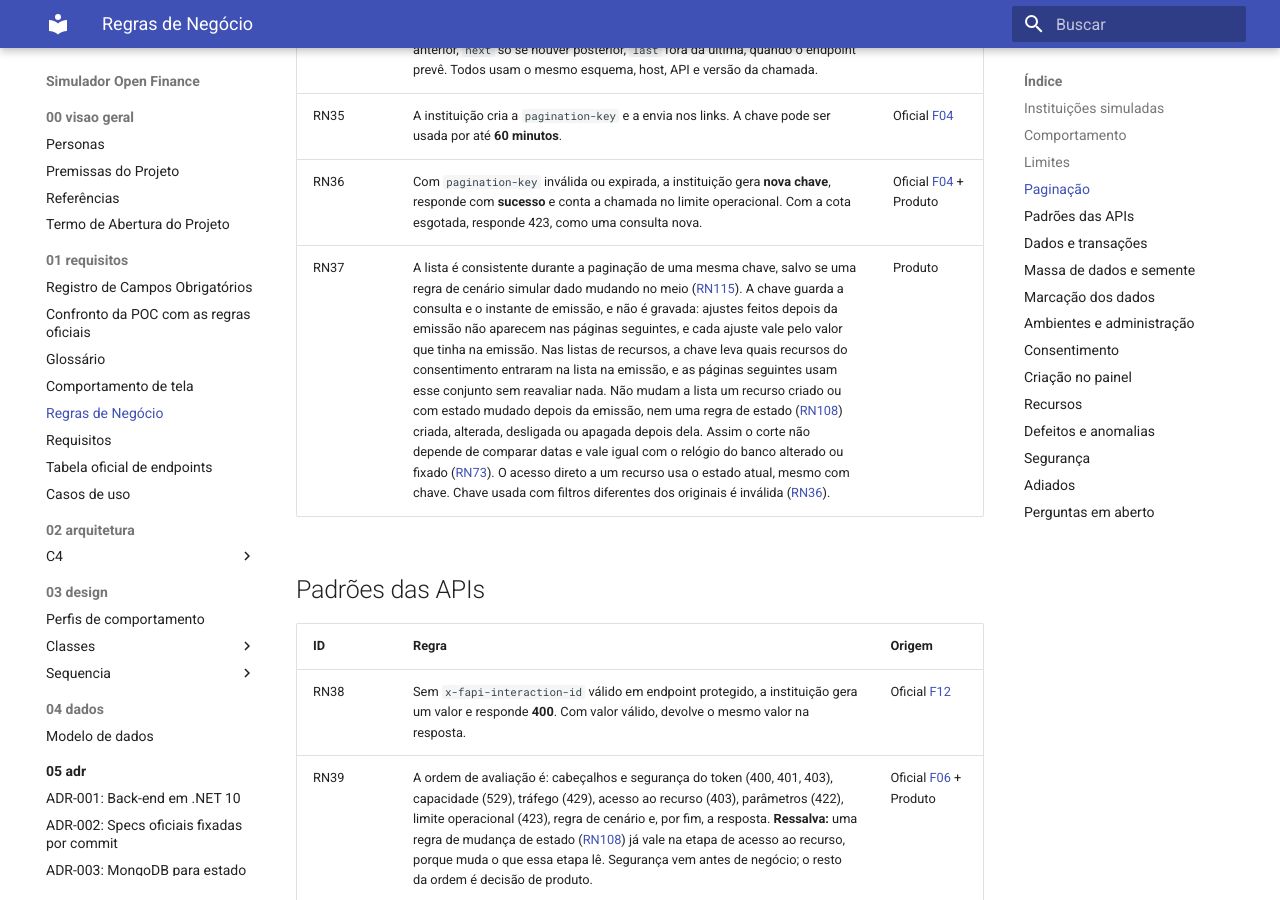
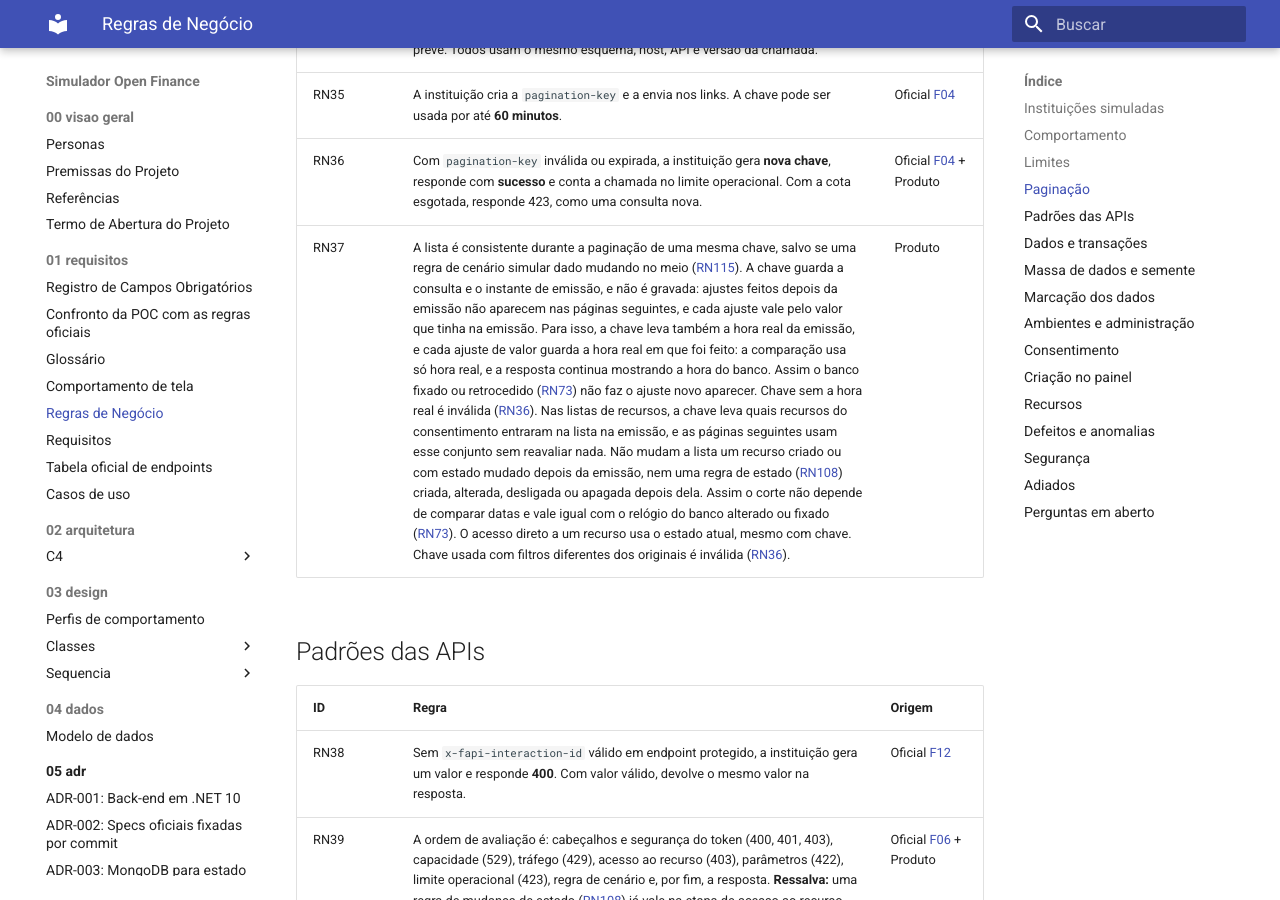
Before and after one commit to marcelosotto/open-finance-simulator, an MkDocs documentation site: the page built from docs/01-requisitos/regras-de-negocio.md, in a window 1280 px wide and 900 px high, scrolled down 4988 px. Built offline with MkDocs 1.6.1 and Material for MkDocs 9.7.7, drawn with Linux system fonts in a browser that asks for light colours.

Commit message:
Registra em docs as decisões da 3ª revisão da 007
Spec: cliente que desiste durante a espera já consumiu a unidade da cota
(RN27, ADR-008).
RN37, Q7, FR-023 e R08a: o ajuste de valor grava também a hora real, a
chave leva a hora real da emissão e a visibilidade nas páginas seguintes
compara só hora real; chave sem hora real é inválida (RN36). O estado
do recurso não guarda mais estados anteriores.

Co-Authored-By: Claude Opus 5.5 <noreply@anthropic.com>

```diff
--- a/docs/01-requisitos/regras-de-negocio.md
+++ b/docs/01-requisitos/regras-de-negocio.md
@@ -57,7 +57,7 @@ Relacionados: [casos de uso](casos-de-uso/README.md) · [requisitos](requisitos.
 | <a id="rn34"></a>RN34 | `first` é obrigatório fora da primeira página, `prev` só existe se houver página anterior, `next` só se houver posterior, `last` fora da última, quando o endpoint prevê. Todos usam o mesmo esquema, host, API e versão da chamada. | Oficial [F05](../00-visao-geral/referencias.md#f05) |
 | <a id="rn35"></a>RN35 | A instituição cria a `pagination-key` e a envia nos links. A chave pode ser usada por até **60 minutos**. | Oficial [F04](../00-visao-geral/referencias.md#f04) |
 | <a id="rn36"></a>RN36 | Com `pagination-key` inválida ou expirada, a instituição gera **nova chave**, responde com **sucesso** e conta a chamada no limite operacional. Com a cota esgotada, responde 423, como uma consulta nova. | Oficial [F04](../00-visao-geral/referencias.md#f04) + Produto |
-| <a id="rn37"></a>RN37 | A lista é consistente durante a paginação de uma mesma chave, salvo se uma regra de cenário simular dado mudando no meio ([RN115](#rn115)). A chave guarda a consulta e o instante de emissão, e não é gravada: ajustes feitos depois da emissão não aparecem nas páginas seguintes, e cada ajuste vale pelo valor que tinha na emissão. Nas listas de recursos, a chave leva quais recursos do consentimento entraram na lista na emissão, e as páginas seguintes usam esse conjunto sem reavaliar nada. Não mudam a lista um recurso criado ou com estado mudado depois da emissão, nem uma regra de estado ([RN108](#rn108)) criada, alterada, desligada ou apagada depois dela. Assim o corte não depende de comparar datas e vale igual com o relógio do banco alterado ou fixado ([RN73](#rn73)). O acesso direto a um recurso usa o estado atual, mesmo com chave. Chave usada com filtros diferentes dos originais é inválida ([RN36](#rn36)). | Produto |
+| <a id="rn37"></a>RN37 | A lista é consistente durante a paginação de uma mesma chave, salvo se uma regra de cenário simular dado mudando no meio ([RN115](#rn115)). A chave guarda a consulta e o instante de emissão, e não é gravada: ajustes feitos depois da emissão não aparecem nas páginas seguintes, e cada ajuste vale pelo valor que tinha na emissão. Para isso, a chave leva também a hora real da emissão, e cada ajuste de valor guarda a hora real em que foi feito: a comparação usa só hora real, e a resposta continua mostrando a hora do banco. Assim o banco fixado ou retrocedido ([RN73](#rn73)) não faz o ajuste novo aparecer. Chave sem a hora real é inválida ([RN36](#rn36)). Nas listas de recursos, a chave leva quais recursos do consentimento entraram na lista na emissão, e as páginas seguintes usam esse conjunto sem reavaliar nada. Não mudam a lista um recurso criado ou com estado mudado depois da emissão, nem uma regra de estado ([RN108](#rn108)) criada, alterada, desligada ou apagada depois dela. Assim o corte não depende de comparar datas e vale igual com o relógio do banco alterado ou fixado ([RN73](#rn73)). O acesso direto a um recurso usa o estado atual, mesmo com chave. Chave usada com filtros diferentes dos originais é inválida ([RN36](#rn36)). | Produto |
 
 ## Padrões das APIs
 | ID | Regra | Origem |
```
Also changed, not shown: specs/007-comportamento-e-cenarios/research.md (+7 -0 lines), specs/007-comportamento-e-cenarios/spec.md (+3 -3 lines).
